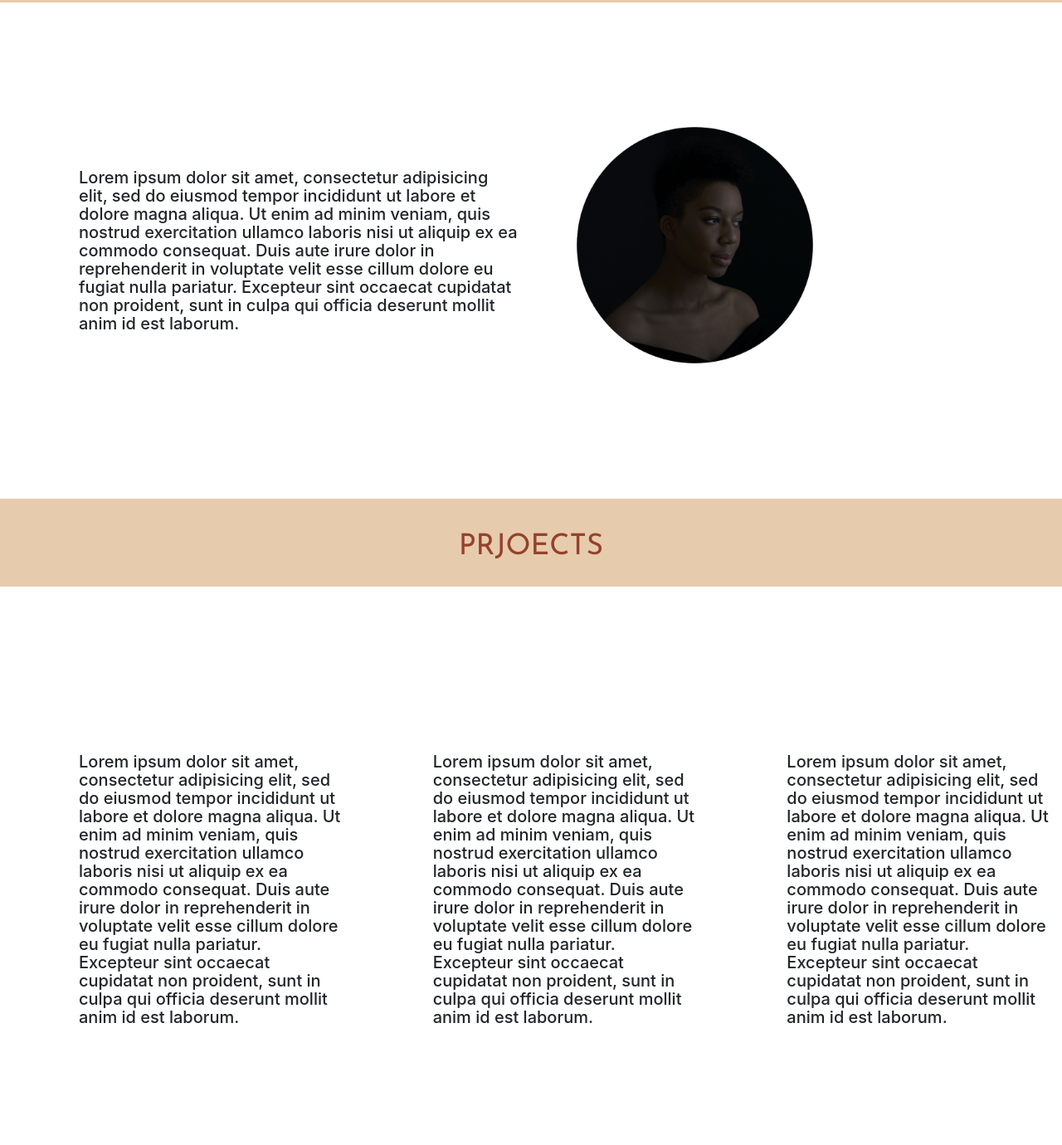
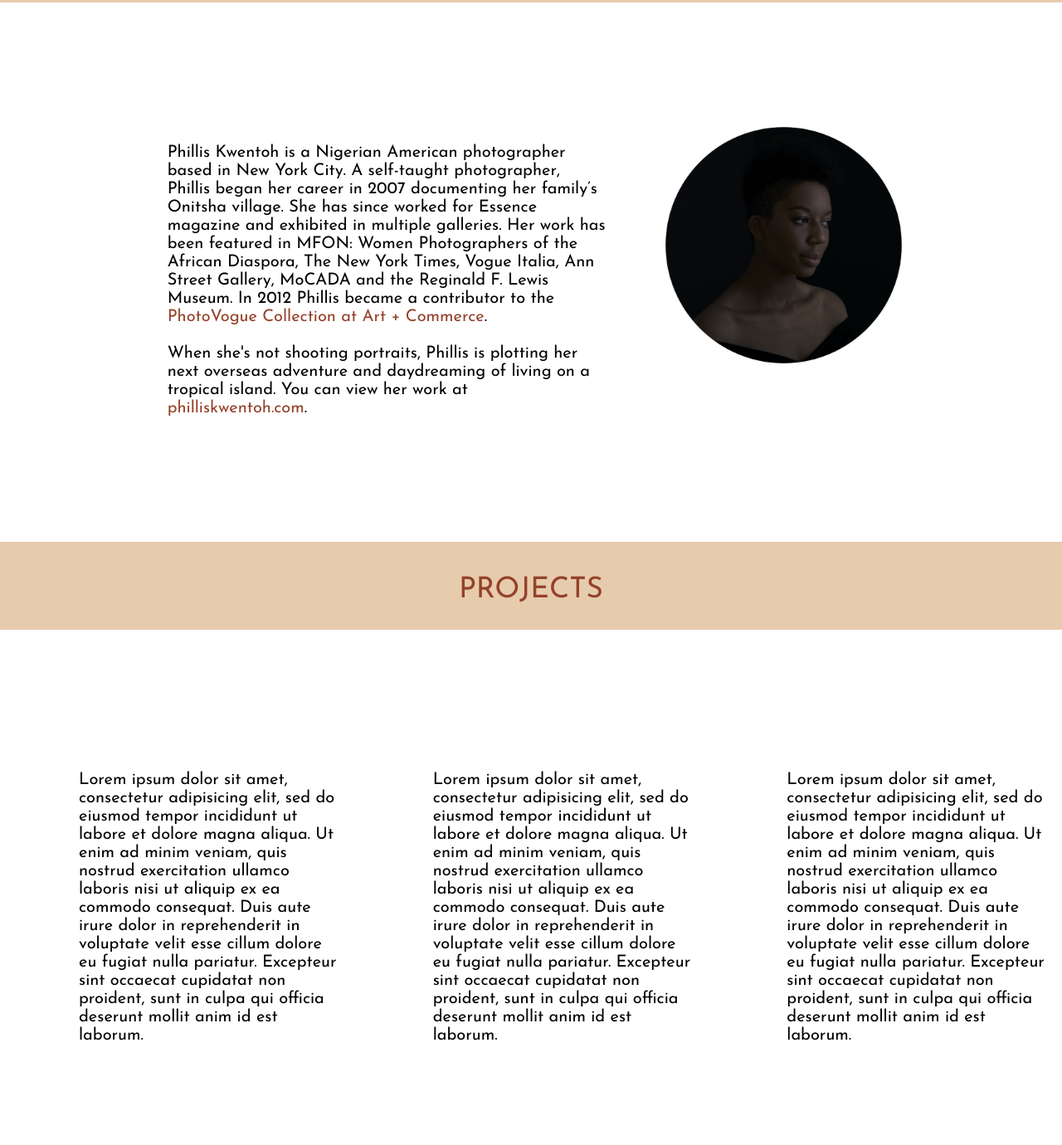
Before and after one commit to pkwentoh/pkwentoh.github.io, a plain HTML site: page index.html in a window 1280 px wide. Shown: the part 600-1980 px from the top of the page at 83% size. Drawn offline with nearby package versions, Linux system fonts and the light colour scheme.

Commit message:
next commit

```diff
--- a/index.html
+++ b/index.html
@@ -13,10 +13,10 @@
 	<body>
 		<header class="container-fluid">
 			<div class="row">
-				<div class="col ml-5">
+				<div class="col-5 ml-auto">
 					<img src="images/pic-frame.png">
 				</div>
-				<div class="col">
+				<div class="col-6 mr-auto">
 					<h1>Phillis Kwentoh</h1>
 				<div class="col">
 					<div class="row">
@@ -50,15 +50,12 @@
 			</section>
 			<section id="about"  class="container-fluid">
 			<div class="row">
-				<div class="col ml-auto">
-					<h5>Lorem ipsum dolor sit amet, consectetur adipisicing elit, sed do eiusmod
-					tempor incididunt ut labore et dolore magna aliqua. Ut enim ad minim veniam,
-					quis nostrud exercitation ullamco laboris nisi ut aliquip ex ea commodo
-					consequat. Duis aute irure dolor in reprehenderit in voluptate velit esse
-					cillum dolore eu fugiat nulla pariatur. Excepteur sint occaecat cupidatat non
-					proident, sunt in culpa qui officia deserunt mollit anim id est laborum.</h5>
+				<div class="col-6 ml-auto">
+					<h5 class="about">Phillis Kwentoh is a Nigerian American photographer based in New York City. A self-taught photographer, Phillis began her career in 2007 documenting her family’s Onitsha village. She has since worked for Essence magazine and exhibited in multiple galleries. Her work has been featured in MFON: Women Photographers of the African Diaspora, The New York Times, Vogue Italia, Ann Street Gallery, MoCADA and the Reginald F. Lewis Museum. In 2012 Phillis became a contributor to the <a class="linkcolor" href="http://photovogue.artandcommerce.com/artist-detail.php?artist_id=6215" target="_blank">PhotoVogue Collection at Art + Commerce</a>.
+					<br><br>
+					When she's not shooting portraits, Phillis is plotting her next overseas adventure and daydreaming of living on a tropical island. You can view her work at <a class="linkcolor" href="https://www.philliskwentoh.com/" target="_blank">philliskwentoh.com</a>.</h5>
 				</div>
-				<div class="col">
+				<div class="col-4 mr-auto">
 					<img src="images/phillis.png">
 				</div>
 			</div>
@@ -66,30 +63,30 @@
 			<section id="projects"  class="container-fluid section">
 			<div class="row">
 				<div class="col">
-					<h3>PRJOECTS</h3>
+					<h3>PROJECTS</h3>
 				</div>
 			</div>
 			</section>
 			<section id="projects"  class="container-fluid">
 			<div class="row">
-				<div class="col ml-auto">
-					<h5>Lorem ipsum dolor sit amet, consectetur adipisicing elit, sed do eiusmod
+				<div class="col-4 ml-auto">
+					<h5 class="projects">Lorem ipsum dolor sit amet, consectetur adipisicing elit, sed do eiusmod
 					tempor incididunt ut labore et dolore magna aliqua. Ut enim ad minim veniam,
 					quis nostrud exercitation ullamco laboris nisi ut aliquip ex ea commodo
 					consequat. Duis aute irure dolor in reprehenderit in voluptate velit esse
 					cillum dolore eu fugiat nulla pariatur. Excepteur sint occaecat cupidatat non
 					proident, sunt in culpa qui officia deserunt mollit anim id est laborum.</h5>
 				</div>
-				<div class="col ml-auto">
-					<h5>Lorem ipsum dolor sit amet, consectetur adipisicing elit, sed do eiusmod
+				<div class="col-4 ml-auto">
+					<h5 class="projects">Lorem ipsum dolor sit amet, consectetur adipisicing elit, sed do eiusmod
 					tempor incididunt ut labore et dolore magna aliqua. Ut enim ad minim veniam,
 					quis nostrud exercitation ullamco laboris nisi ut aliquip ex ea commodo
 					consequat. Duis aute irure dolor in reprehenderit in voluptate velit esse
 					cillum dolore eu fugiat nulla pariatur. Excepteur sint occaecat cupidatat non
 					proident, sunt in culpa qui officia deserunt mollit anim id est laborum.</h5>
 				</div>
-				<div class="col ml-auto">
-					<h5>Lorem ipsum dolor sit amet, consectetur adipisicing elit, sed do eiusmod
+				<div class="col-4 mr-auto">
+					<h5 class="projects">Lorem ipsum dolor sit amet, consectetur adipisicing elit, sed do eiusmod
 					tempor incididunt ut labore et dolore magna aliqua. Ut enim ad minim veniam,
 					quis nostrud exercitation ullamco laboris nisi ut aliquip ex ea commodo
 					consequat. Duis aute irure dolor in reprehenderit in voluptate velit esse
--- a/styles.css
+++ b/styles.css
@@ -14,6 +14,7 @@ header h1{
 header img{
   margin-left: 80px;
   margin-bottom: 600px;
+  padding-top: 50px;
 }
 
 header{
@@ -66,9 +67,9 @@ img{
 }
 
 h5{
-  margin-top: 200px;
+  margin-top: 170px;
   margin-left: 80px;
-  margin-bottom: 200px;
+  margin-bottom: 150px;
 }
 
 /* Style inputs with type="text", select elements and textareas */
@@ -104,3 +105,25 @@ input[type=submit]:hover {
   background-color: #f2f2f2;
   padding: 20px;
 }
+
+.about{
+  color: #000000;
+  font-family: 'Josefin Sans', sans-serif;
+  font-size: 20px;
+  font-weight: 400;
+}
+
+.linkcolor {
+  color: #94422A;
+}
+
+.linkcolor:hover {
+  color: #CF985C;
+}
+
+.projects {
+  color: #000000;
+  font-family: 'Josefin Sans', sans-serif;
+  font-size: 20px;
+  font-weight: 400;
+}
```
